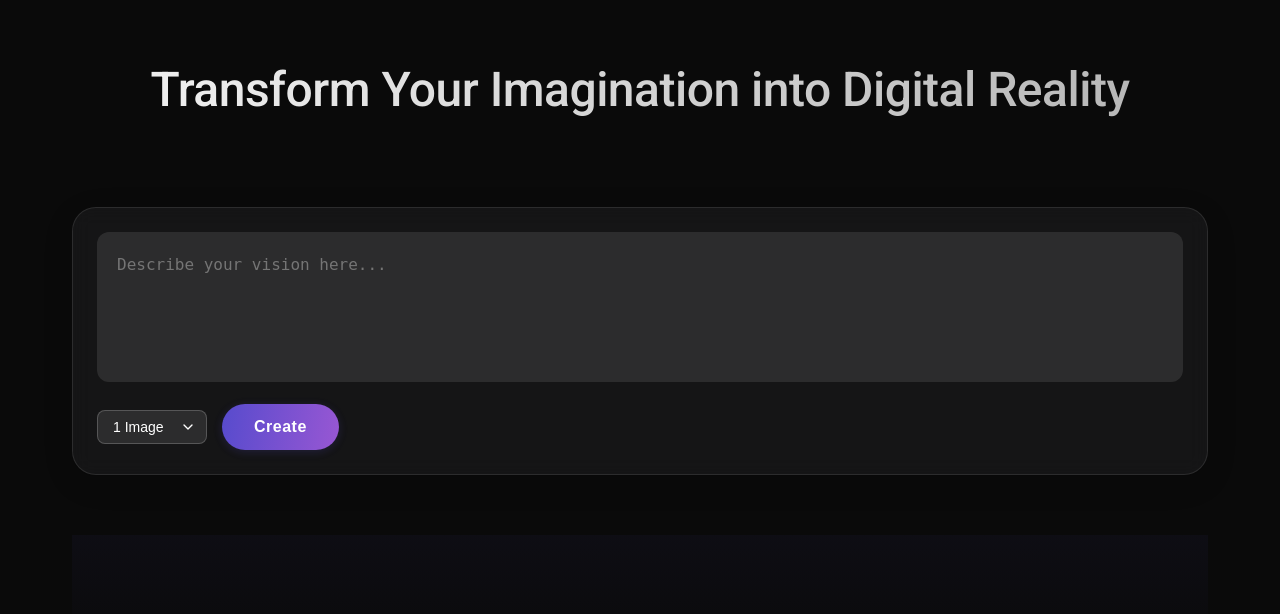
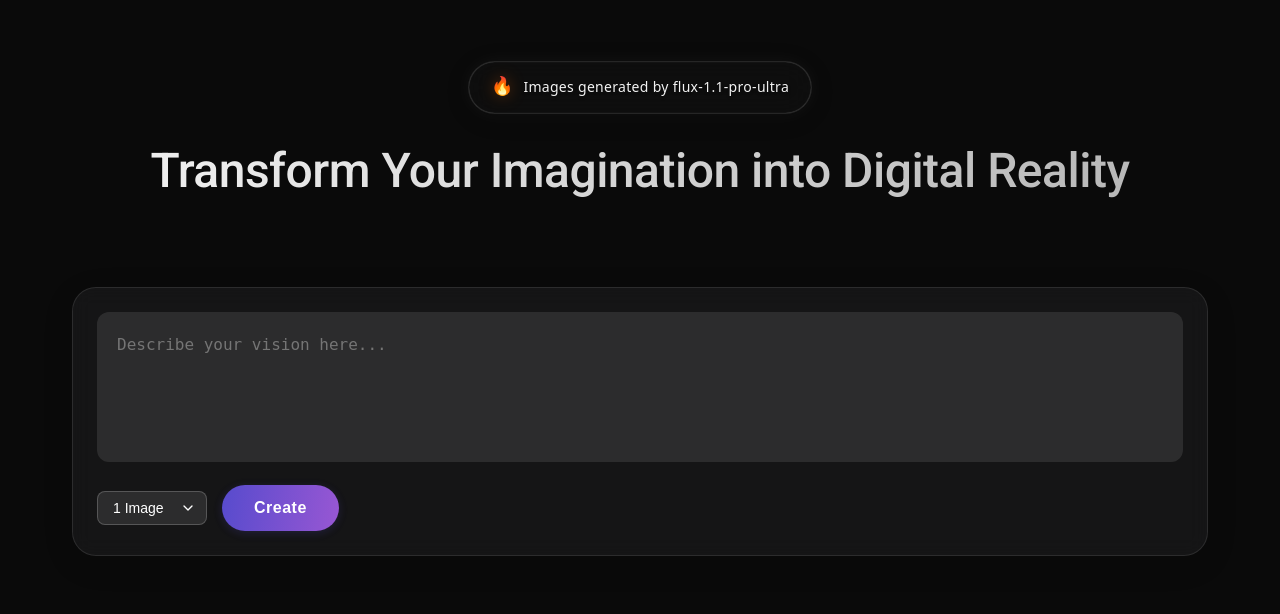
Before and after one commit to deepak-lenka/NeuralVision, a Flask app: page / in a window 1280 px wide. Shown: the part 59-673 px from the top of the page. Run offline with Flask 3, Linux system fonts and the light colour scheme; data that the repository does not hold is empty; parts of the project's set-up code (start-up, migrations or seed data) failed here and were passed over.

Commit message:
style: enhance disclaimer banner
- Add glassmorphism effect
- Improve visual aesthetics with water droplet effect
- Add shimmer animation
- Fine-tune shadows and borders

```diff
--- a/static/css/style.css
+++ b/static/css/style.css
@@ -563,7 +563,7 @@ body {
 }
 
 .recent-creations {
-    background: linear-gradient(to bottom, rgba(87, 75, 205, 0.05), transparent);
+    background: linear-gradient(to bottom, rgba(87, 75, 205, 0.05) 0%, transparent);
     padding: 60px 20px;
     margin-top: 60px;
 }
@@ -1157,3 +1157,80 @@ body {
 .logo-link:hover .neural-network-animation .connection {
     animation-duration: 1.5s;
 }
+
+.disclaimer-banner {
+    background: rgba(18, 18, 18, 0.6);
+    backdrop-filter: blur(15px) saturate(180%);
+    -webkit-backdrop-filter: blur(15px) saturate(180%);
+    border-radius: 100px;
+    padding: 12px 22px;
+    margin: 0 auto 28px;
+    max-width: fit-content;
+    display: flex;
+    align-items: center;
+    gap: 10px;
+    box-shadow:
+        0 4px 24px -1px rgba(0, 0, 0, 0.2),
+        0 0 1px 0 rgba(255, 255, 255, 0.3) inset,
+        0 0 20px -1px rgba(255, 255, 255, 0.05);
+    border: 1px solid rgba(255, 255, 255, 0.1);
+    transform: translateY(20px);
+    animation: fadeInUp 0.6s ease-out forwards;
+    position: relative;
+    overflow: hidden;
+}
+
+.disclaimer-banner::before {
+    content: '';
+    position: absolute;
+    top: 0;
+    left: -100%;
+    width: 100%;
+    height: 100%;
+    background: linear-gradient(
+        90deg,
+        transparent,
+        rgba(255, 255, 255, 0.05),
+        transparent
+    );
+    animation: shine 3s infinite;
+}
+
+.disclaimer-banner .fire-icon {
+    color: #ff6b00;
+    font-size: 18px;
+    margin-top: -2px;
+    filter: drop-shadow(0 0 8px rgba(255, 107, 0, 0.3));
+}
+
+.disclaimer-banner .text {
+    color: rgba(255, 255, 255, 0.95);
+    font-size: 14px;
+    font-weight: 500;
+    letter-spacing: 0.3px;
+    font-family: system-ui, -apple-system, BlinkMacSystemFont, 'Segoe UI', sans-serif;
+    text-shadow: 0 2px 4px rgba(0, 0, 0, 0.1);
+}
+
+@keyframes shine {
+    0% {
+        left: -100%;
+    }
+    20% {
+        left: 100%;
+    }
+    100% {
+        left: 100%;
+    }
+}
+
+@keyframes fadeInUp {
+    from {
+        opacity: 0;
+        transform: translateY(30px);
+    }
+    to {
+        opacity: 1;
+        transform: translateY(0);
+    }
+}
--- a/templates/index.html
+++ b/templates/index.html
@@ -45,6 +45,10 @@
     </nav>
     <div class="container">
         <div class="hero-section">
+            <div class="disclaimer-banner">
+                <span class="fire-icon">🔥</span>
+                <span class="text">Images generated by flux-1.1-pro-ultra</span>
+            </div>
             <h1 class="hero-title">Transform Your Imagination into Digital Reality</h1>
         </div>
 
```
